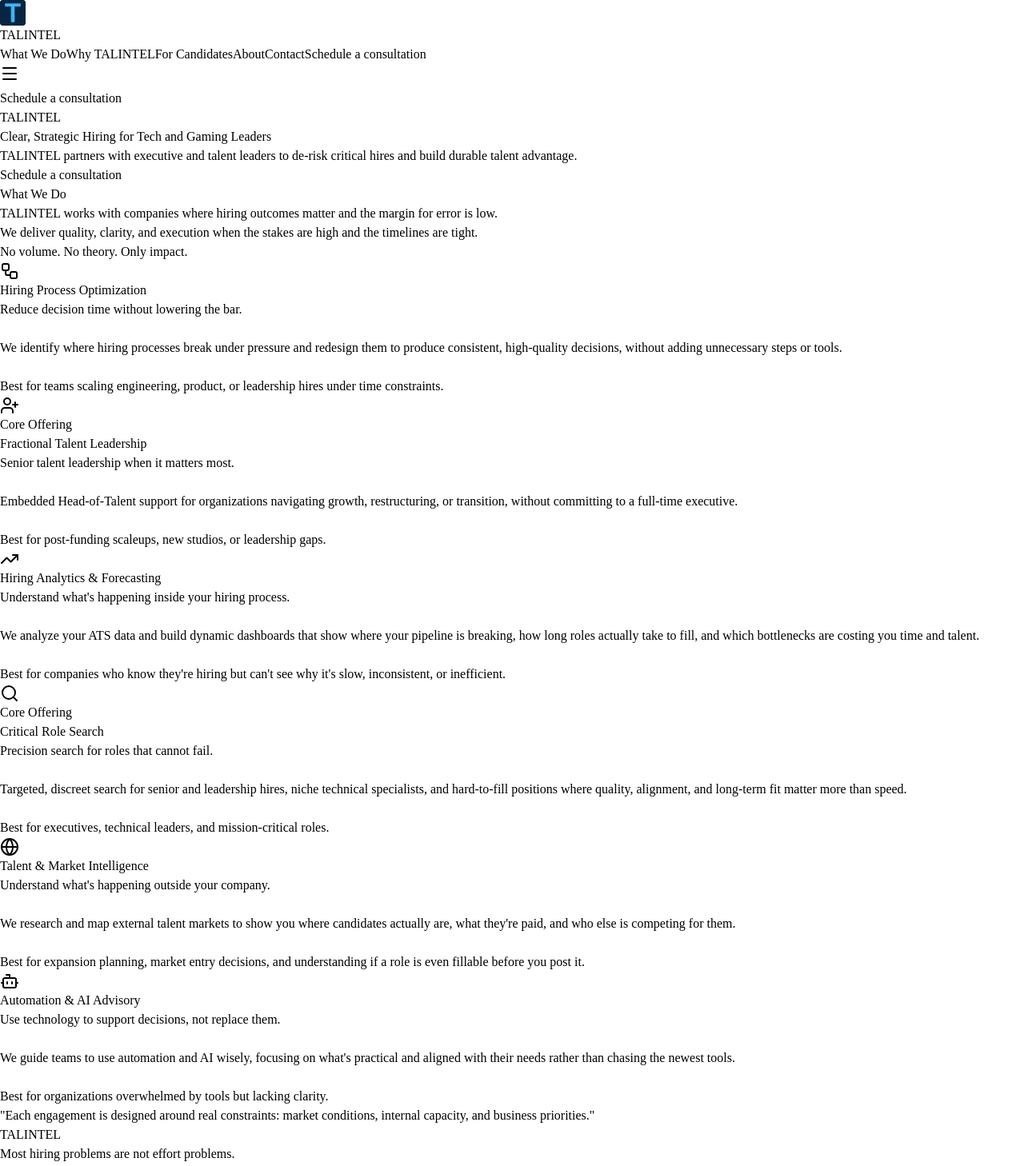
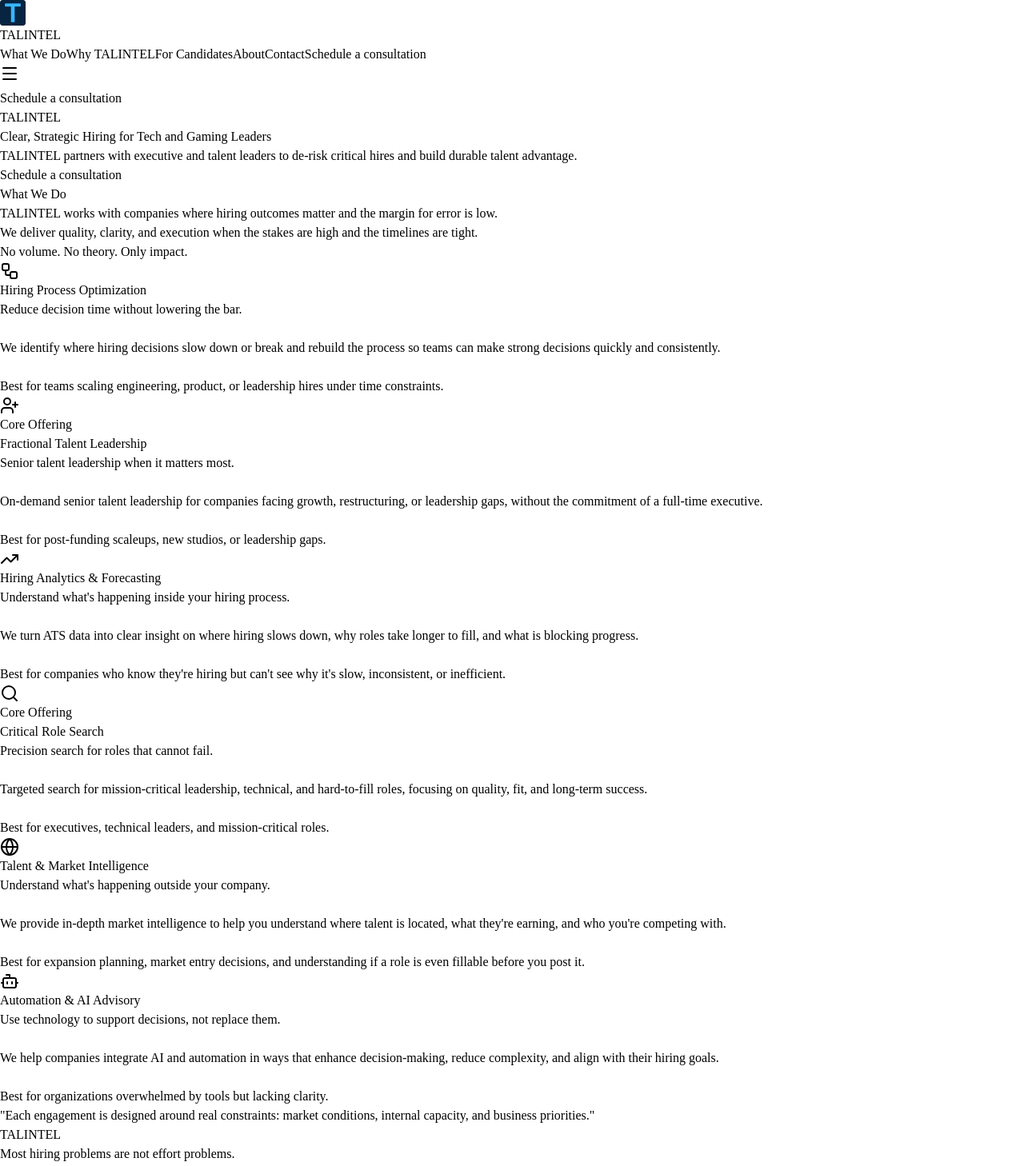
Before and after one commit to thunderthumbz/talintel-website, a React (Vite) app in the folder client/: page / in a window 1280 px wide. Shown: the top 1458 px of the page at 80% size. Built offline with nearby package versions, Linux system fonts and the light colour scheme.

Commit message:
Update Services.tsx

```diff
--- a/client/src/components/sections/Services.tsx
+++ b/client/src/components/sections/Services.tsx
@@ -14,7 +14,7 @@
       <>
         Reduce decision time without lowering the bar.
         <br /><br />
-        We identify where hiring processes break under pressure and redesign them to produce consistent, high-quality decisions, without adding unnecessary steps or tools.
+        We identify where hiring decisions slow down or break and rebuild the process so teams can make strong decisions quickly and consistently.
         <br /><br />
         <span className="inline-block ml-0 mt-4 px-4 py-1 text-[13px] font-semibold uppercase rounded-lg bg-gray-100 text-primary break-words transition-colors duration-200 hover:bg-primary hover:text-white group-hover:bg-primary group-hover:text-white">
           Best for teams scaling engineering, product, or leadership hires under time constraints.
@@ -29,7 +29,7 @@
       <>
         Senior talent leadership when it matters most.
         <br /><br />
-        Embedded Head-of-Talent support for organizations navigating growth, restructuring, or transition, without committing to a full-time executive.
+        On-demand senior talent leadership for companies facing growth, restructuring, or leadership gaps, without the commitment of a full-time executive.
         <br /><br />
         <span className="inline-block ml-0 mt-4 px-4 py-1 text-[13px] font-semibold uppercase rounded-lg bg-gray-100 text-primary break-words transition-colors duration-200 hover:bg-primary hover:text-white group-hover:bg-primary group-hover:text-white">
           Best for post-funding scaleups, new studios, or leadership gaps.
@@ -45,7 +45,7 @@
       <>
         Understand what's happening inside your hiring process.
         <br /><br />
-        We analyze your ATS data and build dynamic dashboards that show where your pipeline is breaking, how long roles actually take to fill, and which bottlenecks are costing you time and talent.
+        We turn ATS data into clear insight on where hiring slows down, why roles take longer to fill, and what is blocking progress.
         <br /><br />
         <span className="inline-block ml-0 mt-4 px-4 py-1 text-[13px] font-semibold uppercase rounded-lg bg-gray-100 text-primary break-words transition-colors duration-200 hover:bg-primary hover:text-white group-hover:bg-primary group-hover:text-white">
           Best for companies who know they're hiring but can't see why it's slow, inconsistent, or inefficient.
@@ -60,7 +60,7 @@
       <>
         Precision search for roles that cannot fail.
         <br /><br />
-        Targeted, discreet search for senior and leadership hires, niche technical specialists, and hard-to-fill positions where quality, alignment, and long-term fit matter more than speed.
+        Targeted search for mission-critical leadership, technical, and hard-to-fill roles, focusing on quality, fit, and long-term success.
         <br /><br />
         <span className="inline-block ml-0 mt-4 px-4 py-1 text-[13px] font-semibold uppercase rounded-lg bg-gray-100 text-primary break-words transition-colors duration-200 hover:bg-primary hover:text-white group-hover:bg-primary group-hover:text-white">
           Best for executives, technical leaders, and mission-critical roles.
@@ -76,7 +76,7 @@
       <>
         Understand what's happening outside your company.
         <br /><br />
-        We research and map external talent markets to show you where candidates actually are, what they're paid, and who else is competing for them.
+        We provide in-depth market intelligence to help you understand where talent is located, what they're earning, and who you're competing with.
         <br /><br />
         <span className="inline-block ml-0 mt-4 px-4 py-1 text-[13px] font-semibold uppercase rounded-lg bg-gray-100 text-primary break-words transition-colors duration-200 hover:bg-primary hover:text-white group-hover:bg-primary group-hover:text-white">
           Best for expansion planning, market entry decisions, and understanding if a role is even fillable before you post it.
@@ -91,7 +91,7 @@
       <>
         Use technology to support decisions, not replace them.
         <br /><br />
-        We guide teams to use automation and AI wisely, focusing on what's practical and aligned with their needs rather than chasing the newest tools.
+        We help companies integrate AI and automation in ways that enhance decision-making, reduce complexity, and align with their hiring goals.
         <br /><br />
         <span className="inline-block ml-0 mt-4 px-4 py-1 text-[13px] font-semibold uppercase rounded-lg bg-gray-100 text-primary break-words transition-colors duration-200 hover:bg-primary hover:text-white group-hover:bg-primary group-hover:text-white">
           Best for organizations overwhelmed by tools but lacking clarity.
```
